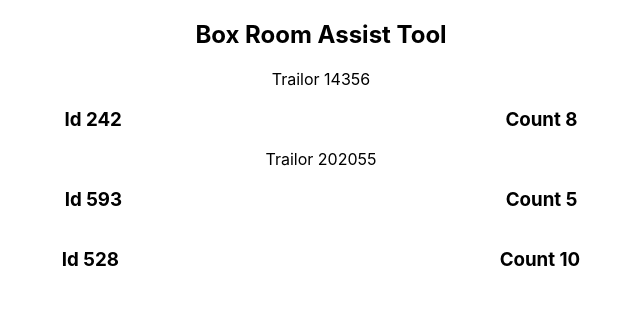
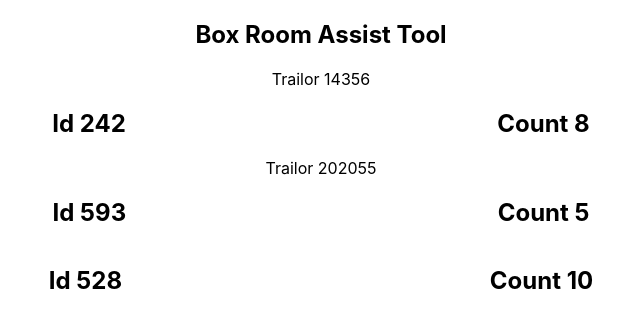
Before and after one commit to AasaChristian/box-rom, a React (Create React App) app: page / in a window 1280 px wide. Shown: the top 328 px of the page, without its empty margins (319-959 px from the left). Built offline with nearby package versions, Linux system fonts and the light colour scheme.

Commit message:
updated h1 to h2

```diff
--- a/src/components/truck/Load.js
+++ b/src/components/truck/Load.js
@@ -11,8 +11,8 @@ console.log(load, "load load")
 
         return(
             <div key = {i} style={{display: 'flex', flexDirection: 'row', justifyContent: 'space-evenly'}}>
-                <h1> Id {x[0]}</h1>
-                <h1> Count {x[1]}</h1>
+                <h2> Id {x[0]}</h2>
+                <h2> Count {x[1]}</h2>
             </div>
         )
     })}
```
